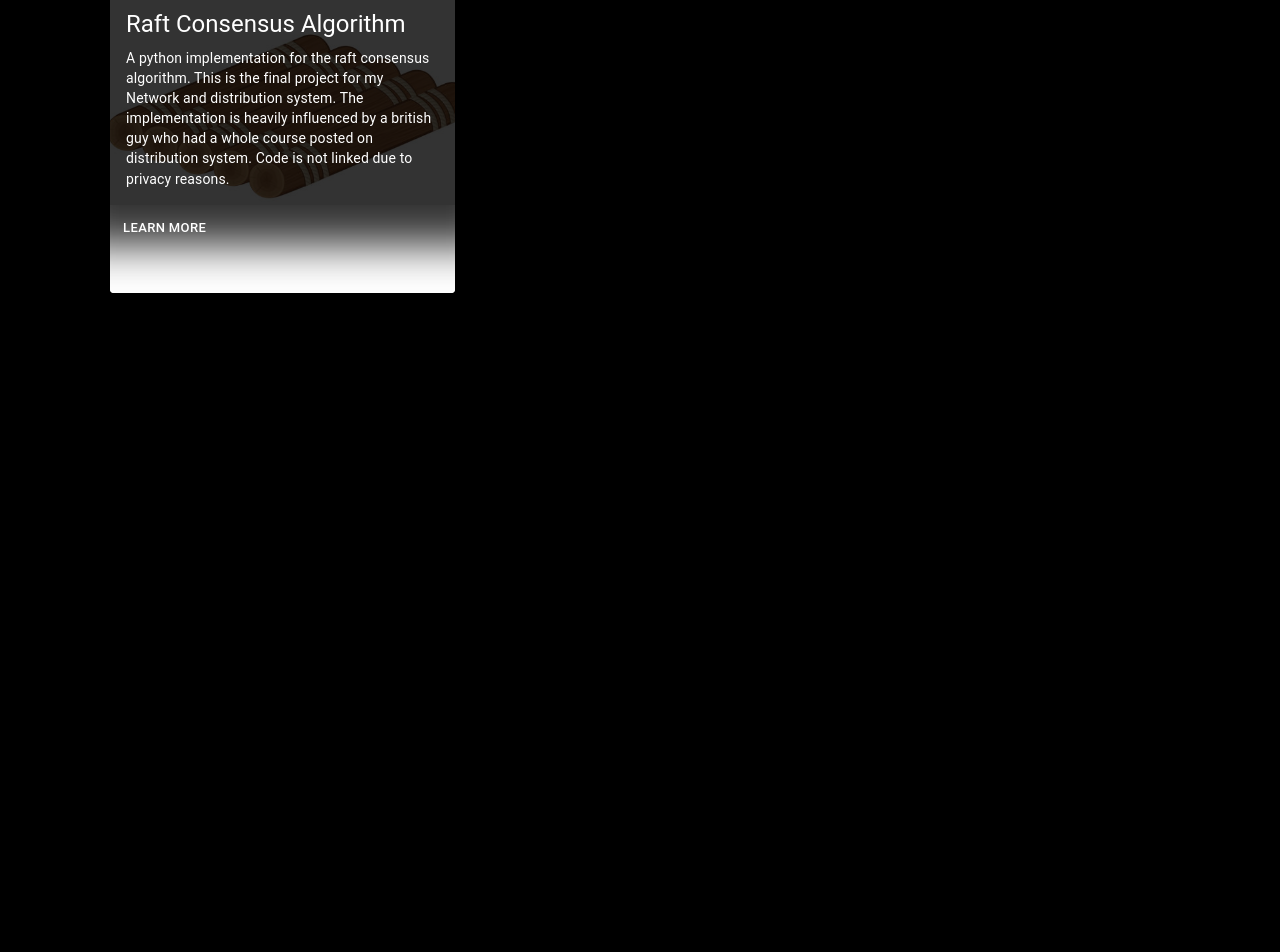
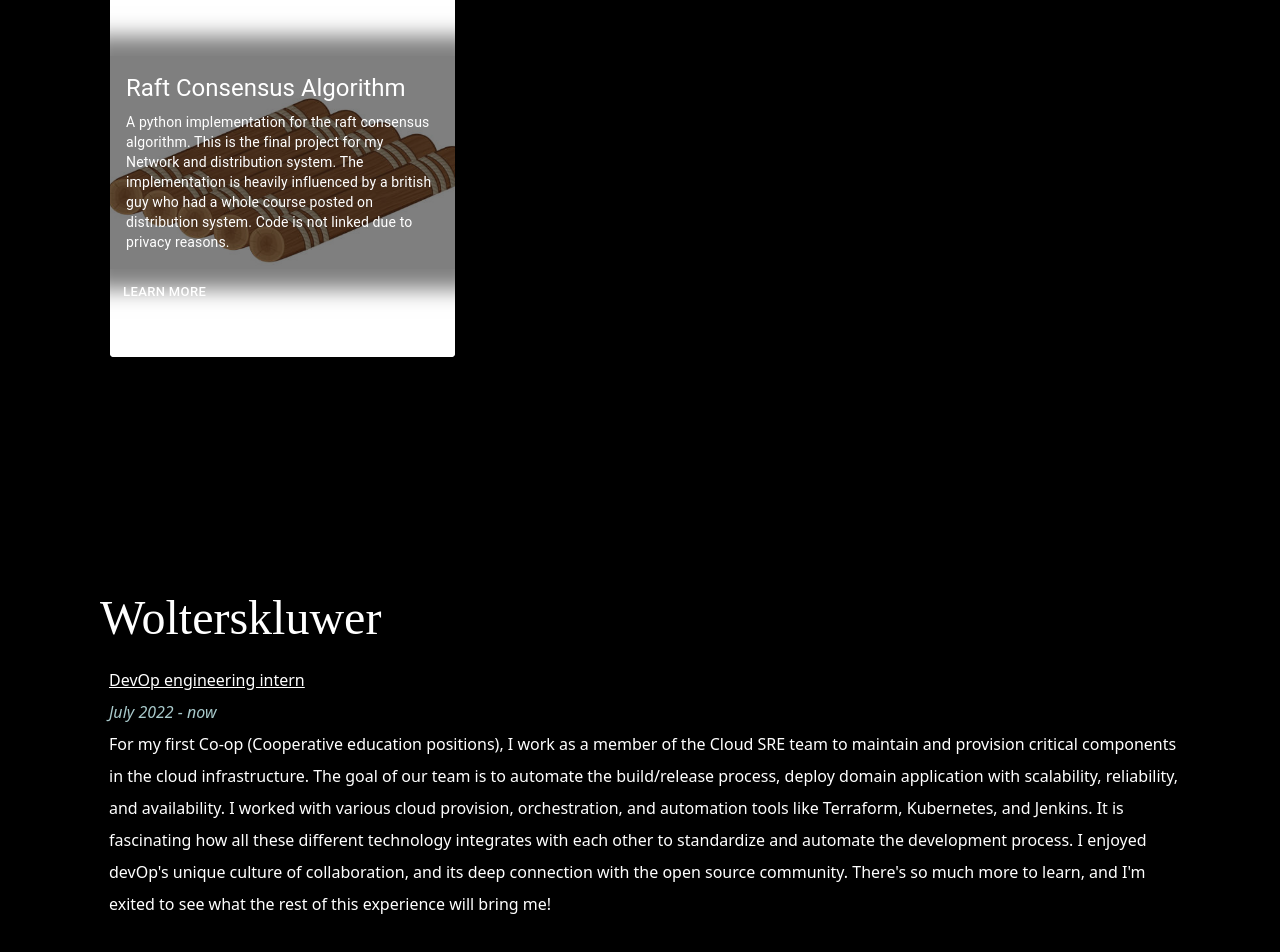
Before and after one commit to richardwzp/carbonado, a React (Create React App) app: page / in a window 1280 px wide. Shown: the part 1424-2376 px from the top of the page. Built offline with nearby package versions, Linux system fonts and the light colour scheme.

Commit message:
Added self image, fixed some animations, added react hook for animation on scroll, added section on work experience.

```diff
--- /dev/null
+++ b/src/component/journeyCards/JourneyCard.tsx
@@ -0,0 +1,24 @@
+import React from 'react';
+import './journeyCard.css';
+
+type JInput = {
+    company: string,
+    title: string,
+    time: string,
+    description: string | any}
+
+const JourneyCard = ({company, title, time, description}: JInput) => {
+    return (
+        <div className="journey-card-container">
+        <div className="company-name-container">{company}</div>
+
+        <div className="content-container">
+            <div className="title-container">{title}</div>
+            <div className="time-container">{time}</div>
+            <div> {description} </div>
+        </div>
+       </div>
+    );
+}
+
+export default JourneyCard;
--- /dev/null
+++ b/src/component/journeyCards/journeyCard.css
@@ -0,0 +1,22 @@
+.journey-card-container {
+    line-height: 2;
+}
+
+.company-name-container {
+    font-family: "Noto Sans Batak", serif;
+    font-size: 300%;
+    padding-left: 0;
+}
+
+.content-container {
+    padding-left: 9px;
+}
+
+.title-container {
+   text-decoration: underline;
+}
+
+.time-container {
+    font-style: italic;
+    color: rgb(169, 202, 204);
+}
--- a/src/component/projectcards/baseCard.css
+++ b/src/component/projectcards/baseCard.css
@@ -14,6 +14,6 @@
 }
 
 .innerText {
-    background-color: rgba(0, 0, 0, 0.8);
-    box-shadow: 0 0 40px 40px rgba(0, 0, 0, 0.8);
+    background-color: rgba(0, 0, 0, 0.5);
+    box-shadow: 0 0 20px 20px rgba(0, 0, 0, 0.5);
 }
--- a/src/pages/Home/home.css
+++ b/src/pages/Home/home.css
@@ -1,4 +1,8 @@
-.scolling-container {
+.scrolling-container {
     display: flex;
     flex-direction: column;
+    align-items: center;
+    height: 3000px;
+    color: white;
+    padding: 100px;
 }
--- a/src/pages/Home/home.tsx
+++ b/src/pages/Home/home.tsx
@@ -1,6 +1,7 @@
 import React from 'react';
 import IntroSection from "./sections/IntroSection";
 import ProjectSection from "./sections/ProjectSection";
+import JourneySection from "./sections/JourneySection";
 import Divider from "@mui/material/Divider";
 
 import './home.css';
@@ -9,21 +10,20 @@
     const homeContainerStyle = {
         backgroundColor: "black",
     }
-    const containerStyle = {
-        height: 3000,
-        color: "white",
-        padding: 100,
-    }
     const introStyle = {
-    paddingTop: 250,
+    paddingTop: 10,
+        justifyContent: "center",
     }
 
     return (
     <div className="home-container" style={homeContainerStyle}>
-        <div className="scrolling-container" style={containerStyle}>
+        <div className="scrolling-container">
             <IntroSection className="intro-section-container" style={introStyle}/>
             <Divider style={{paddingTop: 100, paddingBottom: 100}}/>
             <ProjectSection/>
+            <Divider style={{paddingTop: 100, paddingBottom: 100}}/>
+            <JourneySection/>
+
         </div>
     </div>);
 
--- a/src/pages/Home/sections/IntroSection.tsx
+++ b/src/pages/Home/sections/IntroSection.tsx
@@ -4,16 +4,18 @@
 import Greeting from "../../../component/heading/Greeting";
 import Zoom from 'react-reveal/Zoom';
 
-import logo from "../../../logo.svg";
+import greenMe from "../../../ImageResource/greenMe.png";
 
 
 const introPictureStyle = {
     display: "flex",
-    justifyContent: "flex-start",
+    justifyContent: "center",
     gap: 20,
     }
 const textElementStyle = {
     width: "40%",
+    display: "flex",
+    alignItems: "center",
 }
 
 
@@ -22,7 +24,7 @@
     const textElement = (
         <div style={textElementStyle}>
             <Fade top cascade>
-                <div>
+                <div style={{display: "flex", flexDirection: "column"}}>
                     <div>
                         <Greeting>Hello, this is</Greeting>
                         {name}
@@ -41,7 +43,7 @@
         <div className="introPicture" style={introPictureStyle}>
             {textElement}
             <Zoom>
-                <img src={logo} alt="react logo" style={{width: '40%', border: "5px solid", borderColor: "white"}}/>
+                <img src={greenMe} alt="me" style={{maxHeight: '80vh', border: "0px solid", borderColor: "white"}}/>
             </Zoom>
         </div>
     </div>
--- /dev/null
+++ b/src/pages/Home/sections/JourneySection.tsx
@@ -0,0 +1,29 @@
+import React from 'react';
+import JourneyCard from "../../../component/journeyCards/JourneyCard";
+import Fade from 'react-reveal/Fade';
+
+const description = "For my first Co-op (Cooperative education positions), I work as a member of the Cloud SRE team to " +
+    "maintain and provision critical components in the cloud infrastructure. " +
+    "The goal of our team is to automate the build/release process, " +
+    "deploy domain application with scalability, reliability, and availability. " +
+    "I worked with various cloud provision, orchestration, and automation tools like Terraform, Kubernetes, and Jenkins. " +
+    "It is fascinating how all these different technology integrates with each other " +
+    "to standardize and automate the development process. " +
+    "I enjoyed devOp's unique culture of collaboration, and its deep connection with the open source community. " +
+    "There's so much more to learn, and I'm exited to see what the rest of this " +
+    "experience will bring me!"
+const title = "DevOp engineering intern"
+
+const JourneySection = () => {
+   return (
+          <div>
+
+             <Fade bottom >
+             <JourneyCard company="Wolterskluwer" title={title} time="July 2022 - now" description={description}/>
+
+             </Fade>
+          </div>
+   );
+}
+
+export default JourneySection;
--- a/src/pages/Home/sections/ProjectSection.tsx
+++ b/src/pages/Home/sections/ProjectSection.tsx
@@ -19,8 +19,8 @@
     return (
         <div className="projectSection" ref={ref}>
             {projectContent.map(({title, description, image, alt}, index) => (
-                inView? (<Fade bottom delay={index / 10}>
-                    <div className="projectCard " id={title}>
+                inView? (<Fade bottom delay={index * 60}>
+                    <div className="projectCard " key={title}>
                         <BaseCard
                         description={description}
                         imageAlt={alt}
```
Also changed, not shown: src/ImageResource/greenMe.png (added).
